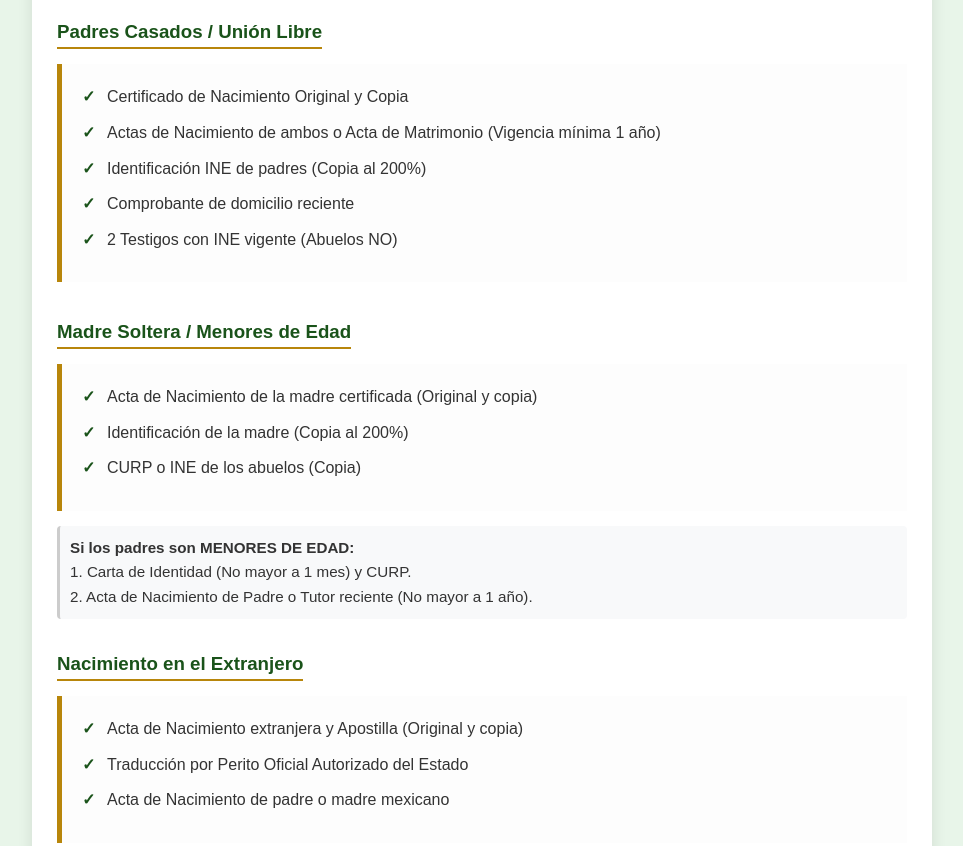
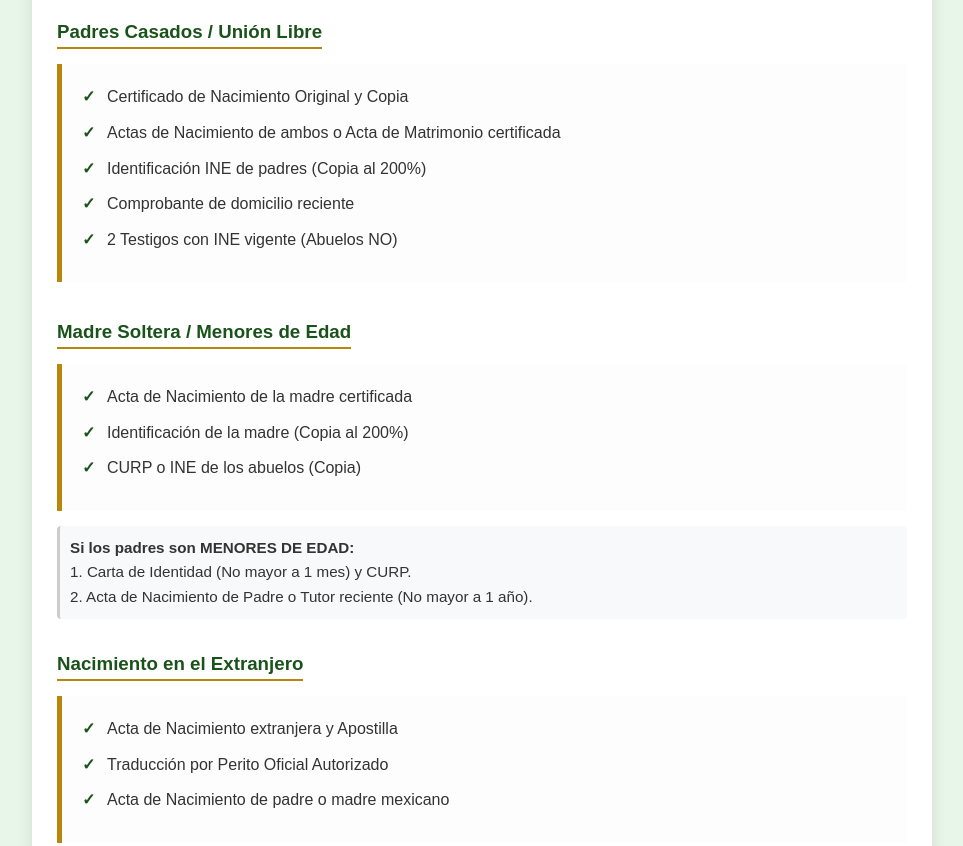
Before and after one commit to forky34A/oficialia-soledad, a plain HTML site: page index.html in a window 1280 px wide. Shown: the part 493-1339 px from the top of the page, without its empty margins (158-1121 px from the left). Drawn offline with Linux system fonts and the light colour scheme.

Commit message:
Update index.html

```diff
--- a/index.html
+++ b/index.html
@@ -125,7 +125,7 @@
     <h3>Padres Casados / Unión Libre</h3>
     <ul class="lista-requisitos">
         <li>Certificado de Nacimiento Original y Copia</li>
-        <li>Actas de Nacimiento de ambos o Acta de Matrimonio (Vigencia mínima 1 año)</li>
+        <li>Actas de Nacimiento de ambos o Acta de Matrimonio certificada</li>
         <li>Identificación INE de padres (Copia al 200%)</li>
         <li>Comprobante de domicilio reciente</li>
         <li>2 Testigos con INE vigente (Abuelos NO)</li>
@@ -133,7 +133,7 @@
 
     <h3>Madre Soltera / Menores de Edad</h3>
     <ul class="lista-requisitos">
-        <li>Acta de Nacimiento de la madre certificada (Original y copia)</li>
+        <li>Acta de Nacimiento de la madre certificada</li>
         <li>Identificación de la madre (Copia al 200%)</li>
         <li>CURP o INE de los abuelos (Copia)</li>
     </ul>
@@ -145,8 +145,8 @@
 
     <h3>Nacimiento en el Extranjero</h3>
     <ul class="lista-requisitos">
-        <li>Acta de Nacimiento extranjera y Apostilla (Original y copia)</li>
-        <li>Traducción por Perito Oficial Autorizado del Estado</li>
+        <li>Acta de Nacimiento extranjera y Apostilla</li>
+        <li>Traducción por Perito Oficial Autorizado</li>
         <li>Acta de Nacimiento de padre o madre mexicano</li>
     </ul>
 
@@ -187,7 +187,7 @@
     <ul class="lista-requisitos">
         <li>Acta de Matrimonio Original y Copia</li>
         <li>Identificación vigente de los interesados</li>
-        <li>Revisión de sentencia o convenio administrativo en Oficialía</li>
+        <li>Presentar sentencia judicial o convenio administrativo</li>
     </ul>
 
     <div class="footer-info">
```
